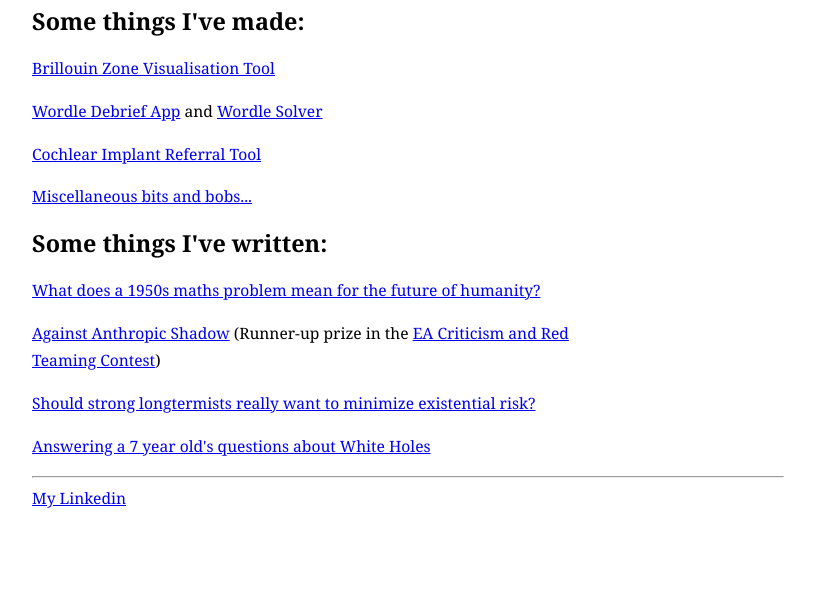
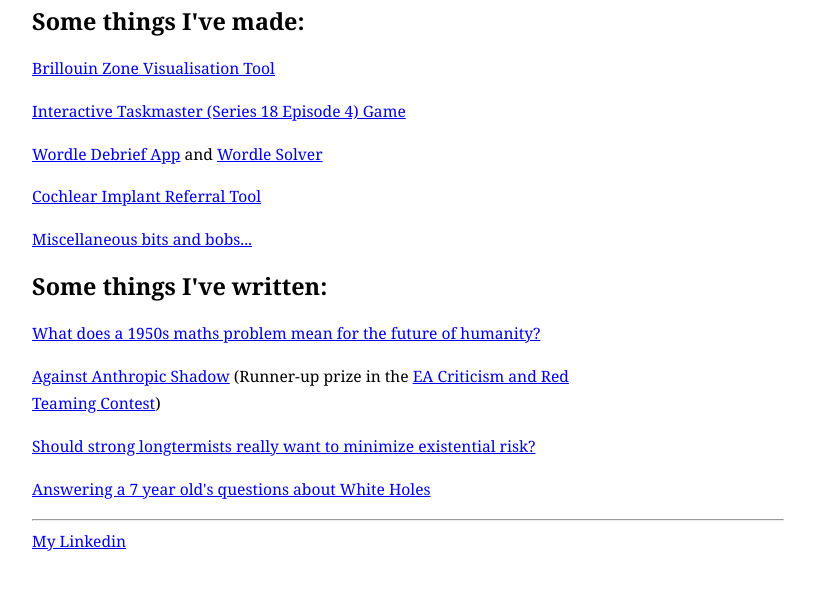
Before and after one commit to tobycrisford/tobycrisford.github.io, a plain HTML site: page index.html in a window 1280 px wide. Shown: the whole page, without its empty margins (232-1047 px from the left). Drawn offline with Linux system fonts and the light colour scheme.

Commit message:
Adding link to taskmaster game

```diff
--- a/index.html
+++ b/index.html
@@ -6,6 +6,7 @@
     <body>
         <h2>Some things I've made:</h2>
         <p><a href="https://tobycrisford.github.io/bravais-lattice-fermi-surfaces">Brillouin Zone Visualisation Tool</a></p>
+        <p><a href="https://tobycrisford.github.io/taskmaster_leg_challenge">Interactive Taskmaster (Series 18 Episode 4) Game</a></p>
         <p><a href="https://share.streamlit.io/tobycrisford/wordle_solver/main/wordle_debrief_app.py">Wordle Debrief App</a> and <a href="https://github.com/tobycrisford/wordle_solver">Wordle Solver</a></p>
         <p><a href="https://tobycrisford.github.io/ci_referral_tool">Cochlear Implant Referral Tool</a></p>
         <p><a href="https://github.com/tobycrisford?tab=repositories">Miscellaneous bits and bobs...</a></p>
```
